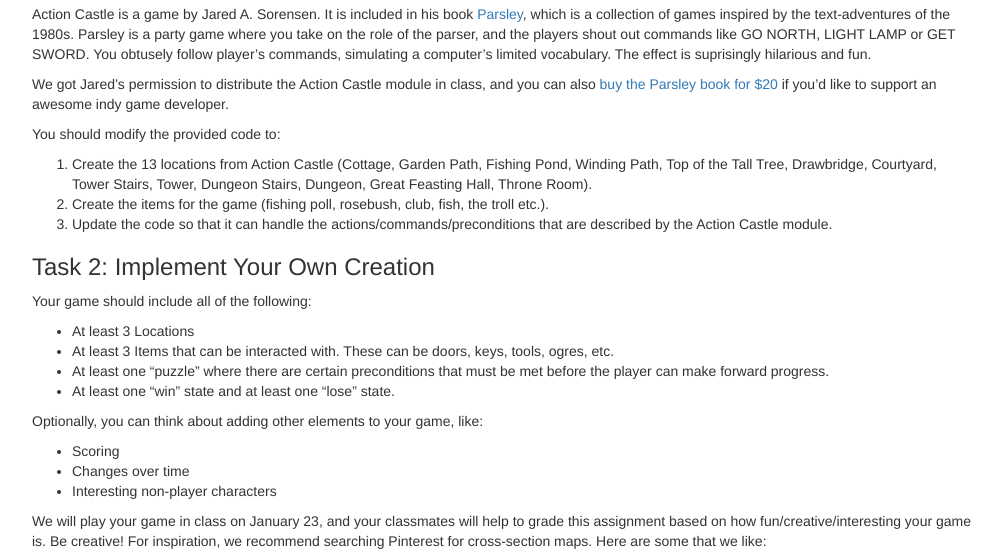
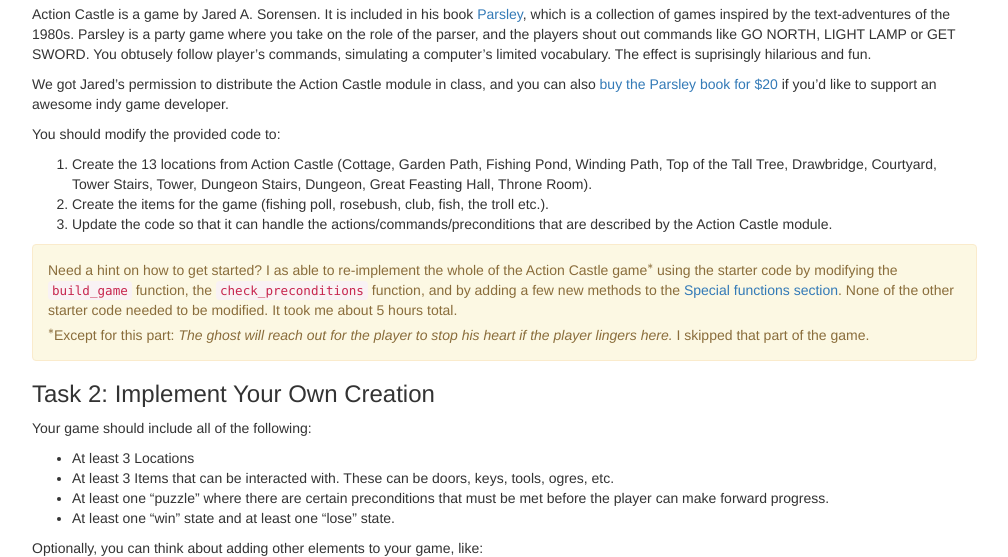
Before and after one commit to interactive-fiction-class/interactive-fiction-class.github.io, a Jekyll site: the page built from homeworks/text-adventure-game/text-adventure-game.md, in a window 1280 px wide and 1400 px high, scrolled down 658 px, cut to the strip 0-557 px from the top of the window. Shown: the whole strip, without its empty margins (233-1241 px from the left). Built offline with Jekyll 4.4.1, drawn with Linux system fonts in a browser that asks for light colours; nearby versions of some CDN libraries; formulas are drawn with MathJax 3; a script that is not in the unit is left out; some of the changed text lies outside the part shown.

Commit message:
Update text-adventure-game.md

````diff
--- a/homeworks/text-adventure-game/text-adventure-game.md
+++ b/homeworks/text-adventure-game/text-adventure-game.md
@@ -89,6 +89,11 @@
 2. Create the items for the game (fishing poll, rosebush, club, fish, the troll etc.).
 3. Update the code so that it can handle the actions/commands/preconditions that are described by the Action Castle module.
 
+<div class="alert alert-warning" markdown="1">
+Need a hint on how to get started? I as able to re-implement the whole of the Action Castle game$$^*$$ using the starter code by modifying the ```build_game``` function, the ```check_preconditions``` function, and by adding a few new methods to the [Special functions section](https://colab.research.google.com/github/interactive-fiction-class/interactive-fiction-class.github.io/blob/master/homeworks/text-adventure-game/Text_Adventure_Game.ipynb#scrollTo=YNrsHhpMTC8w).  None of the other starter code needed to be modified. It took me about 5 hours total.
+
+$$^*$$Except for this part: _The ghost will reach out for the player to stop his heart if the player lingers here._ I skipped that part of the game.
+</div>
 
 ### Task 2: Implement Your Own Creation
 
@@ -129,6 +134,11 @@
   </div>
 </div>
 
+
+<div class="alert alert-warning" markdown="1">
+Hint: I recommend drawing out on your game on [graph paper](http://print-graph-paper.com/) before you get started.
+</div>
+
 ### Task 3: Improve Your Game with NLP
 In the earliest text adventure games, parsers used exact string matching. If a command wasn't in either the form `verb` or `verb object`, the parser would not recognize it. However, parsers and naural language processing (NL) in general have evolved tremendously from the 1970s.
 
@@ -144,6 +154,9 @@
 * An ogre who will only marry you if [you tell him a joke](https://ccc.inaoep.mx/~villasen/bib/LEARNING%20TO%20LAUGH%20(AUTOMATICALLY).pdf).
 
 There are serveral good NLP toolkits that you can use for this part of the homeowrk:  [Spacy](https://spacy.io/usage/facts-figures), [NLTK](https://www.nltk.org/), or [AllenNLP](https://github.com/allenai/allennlp).
+
+
+
 
 ## What to submit
 
````
